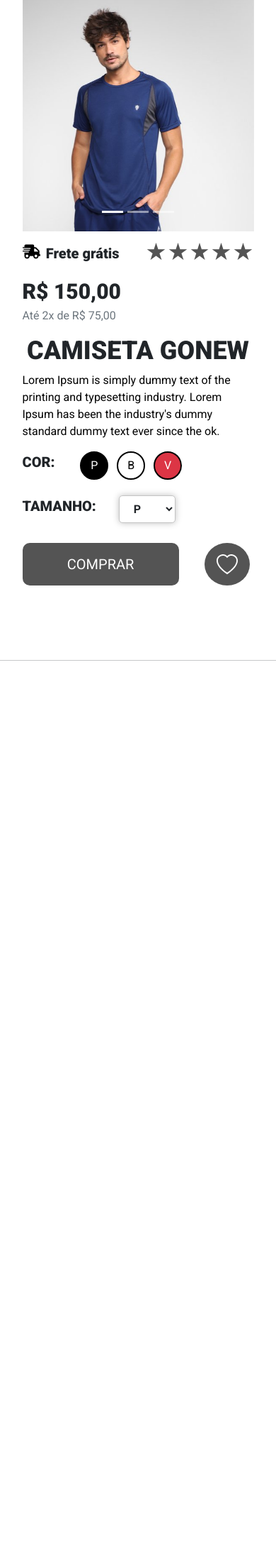
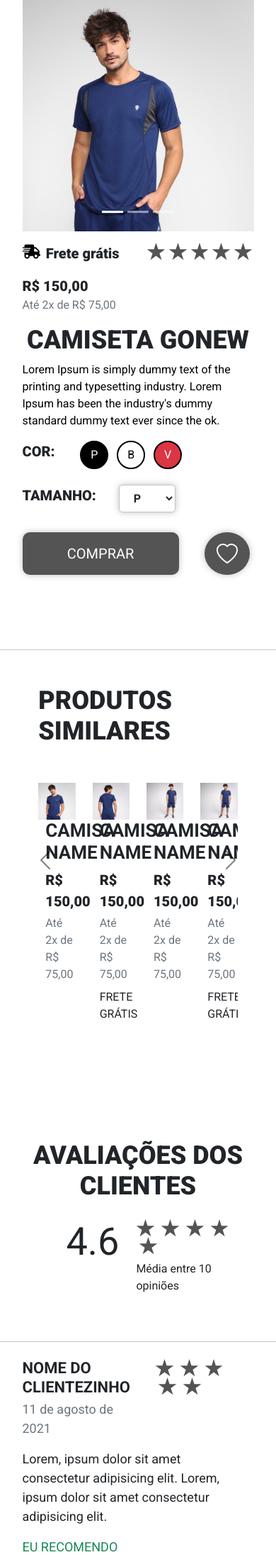
Before and after one commit to Drugs/CleideStore, a PHP site: page /product_page.html in a window 390 px wide. Shown: the part 127-2335 px from the top of the page at 71% size. Before the commit the page ends 1058 px from the top, so only its background shows below. Run offline with PHP 8.4, Linux system fonts and the light colour scheme.

Commit message:
product_page sem responsivo

```diff
--- a/css/global.css
+++ b/css/global.css
@@ -20,6 +20,32 @@
   font-size: 36px !important;
   font-weight: 800 !important;
   text-transform: uppercase !important;
+}
+
+.h2 {
+  font-size: 30px !important;
+  font-weight: 700 !important;
+  text-transform: uppercase !important;
+}
+
+.h3 {
+  font-size: 26px !important;
+  font-weight: 600 !important;
+  text-transform: uppercase !important;
+}
+
+.h4 {
+  font-size: 22px !important;
+  font-weight: 600 !important;
+  text-transform: uppercase !important;
+}
+
+.paragraph {
+  font-size: 18px;
+}
+
+.w-32 {
+  max-width: 320px;
 }
 
 /*Botoes*/
@@ -47,6 +73,10 @@
   /*Margem top media*/
   margin-top: 100px;
 }
+.margem-t150 {
+  /*Margem top alta*/
+  margin-top: 150px;
+}
 
 .shadow-clear {
   /* Sombra mais leve*/
--- a/css/product_page.css
+++ b/css/product_page.css
@@ -58,7 +58,23 @@
   height: 70px;
 }
 
+.img-area {
+  max-width: 300px;
+  max-height: 360px;
+}
+
+.img-area img {
+  max-width: 100%;
+  max-height: 100%;
+}
+
+.info-area {
+  padding-left: 10px;
+}
+
+.text-evaluation {
+  font-size: 54px !important;
+  font-weight: 400 !important;
+  text-transform: uppercase !important;
+}
 /* RESPONSIVE */
-
-@media (min-width: 800px) {
-}
--- a/product_page.html
+++ b/product_page.html
@@ -98,7 +98,7 @@
             </div>
             <!--preço-->
             <div class="row">
-              <p class="p-value mb-0">R$ 150,00</p>
+              <p class="p-title mb-0">R$ 150,00</p>
               <p class="text-muted">Até 2x de R$ 75,00</p>
             </div>
             <!--Titulo e descrição-->
@@ -115,9 +115,9 @@
               <div class="row">
                 <p class="col-3 col-sm-2 p-title text-uppercase">Cor:</p>
                 <div class="col-9 col-sm-10">
-                  <button class="b-round bg-black text-white me-2">P</button>
-                  <button class="b-round bg-white me-2">B</button>
-                  <button class="b-round bg-danger text-white">V</button>
+                  <button class="b-round bg-black text-white me-2" data-bs-toggle="tooltip" data-bs-placement="top" title="Camisa preta">P</button>
+                  <button class="b-round bg-white me-2" data-bs-toggle="tooltip" data-bs-placement="top" title="Camisa branca">B</button>
+                  <button class="b-round bg-danger text-white" data-bs-toggle="tooltip" data-bs-placement="top" title="Camisa vermelha">V</button>
                 </div>
               </div>
               <!--selecionar tamanho-->
@@ -134,9 +134,9 @@
               </div>
               <!--Botão de comprar e favorito-->
               <div class="row m-auto mt-3 container-plus align-items-center">
-                <button class="col col-sm btn">Comprar</button>
+                <button class="col col-sm btn shadow-clear">Comprar</button>
                 <div class="col-3 col-sm-2 ms-4">
-                  <button class=" rounded-circle btn ">
+                  <button class=" rounded-circle btn  shadow-clear">
                     <svg xmlns="http://www.w3.org/2000/svg" width="30" height="30" fill="currentColor" class="bi bi-heart" viewBox="0 0 16 16">
                       <path d="m8 2.748-.717-.737C5.6.281 2.514.878 1.4 3.053c-.523 1.023-.641 2.5.314 4.385.92 1.815 2.834 3.989 6.286 6.357 3.452-2.368 5.365-4.542 6.286-6.357.955-1.886.838-3.362.314-4.385C13.486.878 10.4.28 8.717 2.01L8 2.748zM8 15C-7.333 4.868 3.279-3.04 7.824 1.143c.06.055.119.112.176.171a3.12 3.12 0 0 1 .176-.17C12.72-3.042 23.333 4.867 8 15z"/>
                     </svg>
@@ -151,14 +151,218 @@
 
     <hr class="margem-t100">
 
-    <!--Produto principal-->
-    <section class="margem-t50" style="background-color: #973f3f">
+    <!--produtos similares-->
+    <section class="margem-t50">
+      <div class="container-fluid">
+        <div class="row justify-content-center">
+          <!--slide de produtos-->
+            <div id="carouselproducts" class="carousel carousel-dark slide" data-bs-ride="carousel">
+              <!--item 1-->
+              <div class="container w-auto">
+                <h2 class="h1">Produtos similares</h2>
+                <div class="carousel-inner margem-t50">
+                  <div class="carousel-item active">
+                    <div class="row">
+                      <div class="col-3 container-product">
+                        <div class="box-product">
+                          <div class="img-area"> <img src="images/product_page/roupa-1.jpg"> </div>
+                          <div class="info-area">
+                            <h3 class="h3 text-uppercase mb-2">Camisa name</h3>
+                            <p class="p-title mb-1">R$ 150,00</p>
+                            <p class="text-muted mb-2">Até 2x de R$ 75,00</p>
+                            <p class="text-uppercase"></p>
+                          </div>
+                        </div>
+                      </div>
+                      <div class="col-3 container-product">
+                        <div class="box-product">
+                          <div class="img-area"> <img src="images/product_page/roupa-2.jpg"> </div>
+                          <div class="info-area">
+                            <h3 class="h3 text-uppercase mb-2">Camisa name</h3>
+                            <p class="p-title mb-1">R$ 150,00</p>
+                            <p class="text-muted mb-2">Até 2x de R$ 75,00</p>
+                            <p class="text-uppercase">Frete grátis</p>
+                          </div>
+                        </div>
+                      </div>
+                      <div class="col-3 container-product">
+                        <div class="box-product">
+                          <div class="img-area"> <img src="images/product_page/roupa-3.jpg"> </div>
+                          <div class="info-area">
+                            <h3 class="h3 text-uppercase mb-2">Camisa name</h3>
+                            <p class="p-title mb-1">R$ 150,00</p>
+                            <p class="text-muted mb-2">Até 2x de R$ 75,00</p>
+                            <p class="text-uppercase"></p>
+                          </div>
+                        </div>
+                      </div>
+                      <div class="col-3 container-product">
+                        <div class="box-product">
+                          <div class="img-area"> <img src="images/product_page/roupa-3.jpg"> </div>
+                          <div class="info-area">
+                            <h3 class="h3 text-uppercase mb-2">Camisa name</h3>
+                            <p class="p-title mb-1">R$ 150,00</p>
+                            <p class="text-muted mb-2">Até 2x de R$ 75,00</p>
+                            <p class="text-uppercase">Frete grátis</p>
+                          </div>
+                        </div>
+                      </div>
+                    </div>
+                  </div>
+                  <!--Item 2-->
+                  <div class="carousel-item ">
+                    <div class="row">
+                      <div class="col-3 container-product">
+                        <div class="box-product">
+                          <div class="img-area"> <img src="images/product_page/roupa-1.jpg"> </div>
+                          <div class="info-area">
+                            <h3 class="h3 text-uppercase mb-2">Camisa name</h3>
+                            <p class="p-title mb-1">R$ 150,00</p>
+                            <p class="text-muted mb-2">Até 2x de R$ 75,00</p>
+                            <p class="text-uppercase"></p>
+                          </div>
+                        </div>
+                      </div>
+                      <div class="col-3 container-product">
+                        <div class="box-product">
+                          <div class="img-area"> <img src="images/product_page/roupa-2.jpg"> </div>
+                          <div class="info-area">
+                            <h3 class="h3 text-uppercase mb-2">Camisa name</h3>
+                            <p class="p-title mb-1">R$ 150,00</p>
+                            <p class="text-muted mb-2">Até 2x de R$ 75,00</p>
+                            <p class="text-uppercase">Frete grátis</p>
+                          </div>
+                        </div>
+                      </div>
+                      <div class="col-3 container-product">
+                        <div class="box-product">
+                          <div class="img-area"> <img src="images/product_page/roupa-3.jpg"> </div>
+                          <div class="info-area">
+                            <h3 class="h3 text-uppercase mb-2">Camisa name</h3>
+                            <p class="p-title mb-1">R$ 150,00</p>
+                            <p class="text-muted mb-2">Até 2x de R$ 75,00</p>
+                            <p class="text-uppercase">Frete grátis</p>
+                          </div>
+                        </div>
+                      </div>
+                      <div class="col-3 container-product">
+                        <div class="box-product">
+                          <div class="img-area"> <img src="images/product_page/roupa-1.jpg"> </div>
+                          <div class="info-area">
+                            <h3 class="h3 text-uppercase mb-2">Camisa name</h3>
+                            <p class="p-title mb-1">R$ 150,00</p>
+                            <p class="text-muted mb-2">Até 2x de R$ 75,00</p>
+                            <p class="text-uppercase"></p>
+                          </div>
+                        </div>
+                      </div>
+                    </div>
+                  </div>
+                </div>
+              </div>
+
+              <button class="carousel-control-prev bg-transparent w-auto mx-5" type="button" data-bs-target="#carouselproducts" data-bs-slide="prev">
+                <span class="carousel-control-prev-icon" aria-hidden="true"></span>
+
+              </button>
+              <button class="carousel-control-next bg-transparent w-auto mx-5" type="button" data-bs-target="#carouselproducts" data-bs-slide="next">
+                <span class="carousel-control-next-icon" aria-hidden="true"></span>
+
+              </button>
+            </div>
+      </div>
+    </section>
+
+    <!--Avaliações e comentarios-->
+    <section class="margem-t150">
+      <!--Avaliação geral-->
       <div class="container">
-        <div class="row">
-          <!--Imagenszinhas-->
+        <h2 class="h1 text-center">Avaliações dos clientes</h2>
+        <div class="row justify-content-center mt-4 ">
+          <div class="col-5 ">
+            <h3 class="text-evaluation text-end">4.6</h3>
+          </div>
+          <div class="col-6">
+            <img class="icon" src="images/icons/star_icon.svg" alt="icone de estrela" />
+            <img class="icon ms-1" src="images/icons/star_icon.svg" alt="icone de estrela" />
+            <img class="icon ms-1" src="images/icons/star_icon.svg" alt="icone de estrela" />
+            <img class="icon ms-1" src="images/icons/star_icon.svg" alt="icone de estrela" />
+            <img class="icon ms-1" src="images/icons/star_icon.svg" alt="icone de estrela" />
+            <p class="mt-2">Média entre 10 opiniões</p>
+          </div>
         </div>
       </div>
-      </section>
+
+      <hr class="margem-t50 mb-4">
+      <!--Comentarios-->
+      <div class="container">
+        <div class="row ">
+          <!--coluna esquerda-->
+          <div class="col">
+            <div class="box-comment">
+              <div class="row">
+                <div class="col-7 justify-content-end">
+                  <h4 class="h4 mb-1">Nome do clientezinho</h4>
+                  <p class="text-muted paragraph">11 de agosto de 2021</p>
+                </div>
+                <div class="col-5">
+                <img class="icon" src="images/icons/star_icon.svg" alt="icone de estrela" />
+                  <img class="icon ms-1" src="images/icons/star_icon.svg" alt="icone de estrela" />
+                  <img class="icon ms-1" src="images/icons/star_icon.svg" alt="icone de estrela" />
+                  <img class="icon ms-1" src="images/icons/star_icon.svg" alt="icone de estrela" />
+                  <img class="icon ms-1" src="images/icons/star_icon.svg" alt="icone de estrela" />
+                </div>
+              </div>
+              <div class="row">
+                <p class="paragraph">Lorem, ipsum dolor sit amet consectetur adipisicing elit. Lorem, ipsum dolor sit amet consectetur adipisicing elit.</p>
+              </div>
+              <div class="row">
+                <p class="text-success text-uppercase paragraph">Eu recomendo</p>
+              </div>
+            </div>
+          </div>
+          <!--coluna vazia-->
+          <div class="col-1"></div>
+          <!--coluna direita-->
+          <div class="col">
+            <div class="box-comment">
+              <div class="row">
+                <div class="col-7 justify-content-end">
+                  <h4 class="h4 mb-1">Nome do clientezinho</h4>
+                  <p class="text-muted paragraph">11 de agosto de 2021</p>
+                </div>
+                <div class="col-5">
+                <img class="icon" src="images/icons/star_icon.svg" alt="icone de estrela" />
+                  <img class="icon ms-1" src="images/icons/star_icon.svg" alt="icone de estrela" />
+                  <img class="icon ms-1" src="images/icons/star_icon.svg" alt="icone de estrela" />
+                  <img class="icon ms-1" src="images/icons/star_icon.svg" alt="icone de estrela" />
+                  <img class="icon ms-1" src="images/icons/star_icon.svg" alt="icone de estrela" />
+                </div>
+              </div>
+              <div class="row">
+                <p class="paragraph">Lorem, ipsum dolor sit amet consectetur adipisicing elit. Lorem, ipsum dolor sit amet consectetur adipisicing elit.</p>
+              </div>
+              <div class="row">
+                <p class="text-success text-uppercase paragraph">Eu recomendo</p>
+              </div>
+            </div>
+          </div>
+        </div>
+        <div class="row margem-t50 ">
+          <button class="btn w-32 m-auto ">Ver todos os comentarios</button>
+        </div>
+      </div>
+    </section>
+    <!--anuncio -->
+    <aside class="margem-t50">
+      <div class="container text-center" style="background-color: #C4C4C4; height: 150px;">ANUNCIO DO FIGMA</div>
+    </aside>
+
+    <!-- footer-->
+    <footer class="margem-t100">
+      <div class="container-fluid text-center" style="background-color: #8C8C8C; height: 150px;">FOOTER</div>
+    </footer>
+
 
     <script>
       //Código pra galeria de imagens
@@ -166,6 +370,9 @@
         var main_prodcut_image = document.getElementById("main_product_image");
         main_prodcut_image.src = element.src;
       }
+
+      //slider de produtos
+
     </script>
 
     <script src="js/bootstrap.min.js"></script>
```
